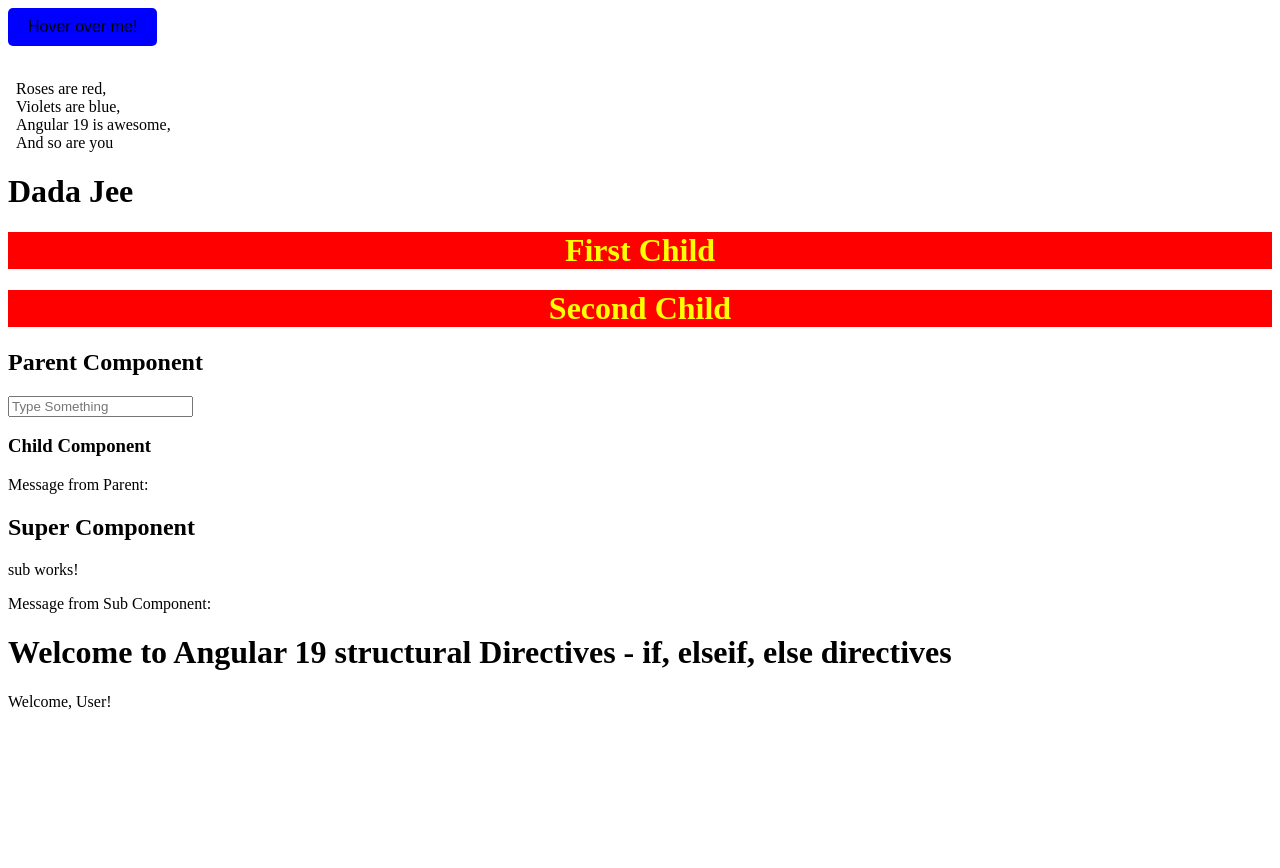
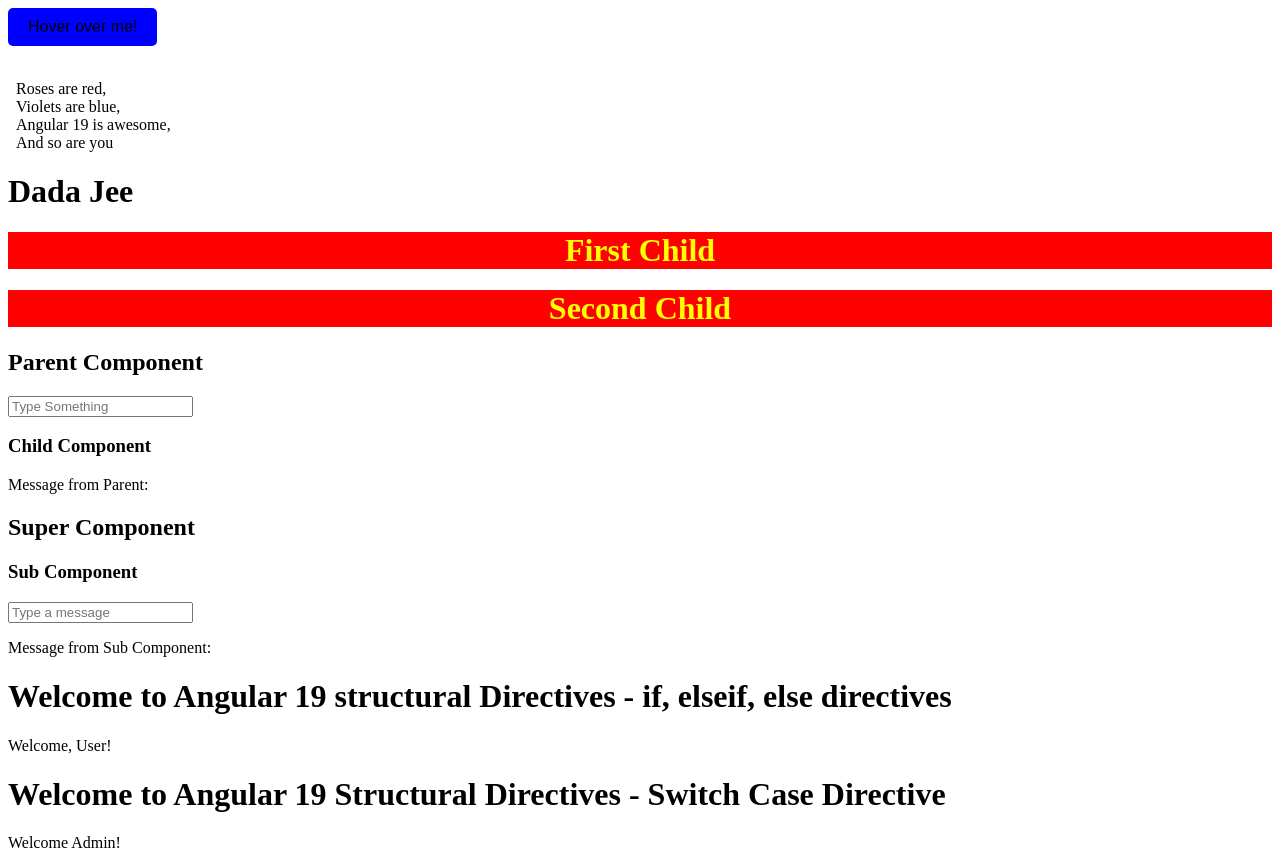
Before and after one commit to Rishab-RajHR/Angular, an Angular app: page / in a window 1280 px wide. Before the commit the page ends 800 px from the top, so only its background shows below. Built offline with nearby package versions, Linux system fonts and the light colour scheme.

Commit message:
Switch case directives

```diff
--- a/src/app/app.html
+++ b/src/app/app.html
@@ -6,4 +6,5 @@
 <app-parent></app-parent>
 <app-super></app-super>
 <app-if-directives></app-if-directives>
+<app-switch-case-directive></app-switch-case-directive>
 <router-outlet />
--- a/src/app/app.ts
+++ b/src/app/app.ts
@@ -8,10 +8,11 @@ import { EncapsulationSecond } from './encapsulation-second/encapsulation-second
 import { Parent } from './parent/parent';
 import { Super } from "./super/super";
 import { IfDirectives } from './if-directives/if-directives';
+import { SwitchCaseDirective } from './switch-case-directive/switch-case-directive';
 
 @Component({
   selector: 'app-root',
-  imports: [RouterOutlet, HostListenerExample, PreserverWhitespaceExample, EncapsulationFirst, Parent, Super, IfDirectives],
+  imports: [RouterOutlet, HostListenerExample, PreserverWhitespaceExample, EncapsulationFirst, Parent, Super, IfDirectives,SwitchCaseDirective],
   templateUrl: './app.html',
   styleUrl: './app.css',
   encapsulation: ViewEncapsulation.None
--- a/src/app/sub/sub.html
+++ b/src/app/sub/sub.html
@@ -1 +1,4 @@
-<p>sub works!</p>
+<div>
+   <h3>Sub Component</h3>
+   <input type="text" placeholder="Type a message" #inputField (input)="sendMessage(inputField.value)">
+</div>
--- /dev/null
+++ b/src/app/switch-case-directive/switch-case-directive.html
@@ -0,0 +1,19 @@
+<div>
+  <h1>Welcome to Angular 19 Structural Directives - Switch Case Directive</h1>
+
+  @switch (userRole) {
+    @case ('Admin') {
+      <p>Welcome Admin!</p>
+    }
+    @case ('User') {
+      <p>Welcome User!</p>
+    }
+    @case ('Guest') {
+      <p>Welcome Guest!</p>
+    }
+    @default{
+       <p>Invalid Role!</p>
+    }
+  }
+
+</div>
--- /dev/null
+++ b/src/app/switch-case-directive/switch-case-directive.ts
@@ -0,0 +1,11 @@
+import { Component } from '@angular/core';
+
+@Component({
+  selector: 'app-switch-case-directive',
+  imports: [],
+  templateUrl: './switch-case-directive.html',
+  styleUrl: './switch-case-directive.css',
+})
+export class SwitchCaseDirective {
+     userRole: string = 'Admin';
+}
```
Also changed, not shown: src/app/switch-case-directive/switch-case-directive.css (added), 1 other file (tests, documents, lock files or other folders).
